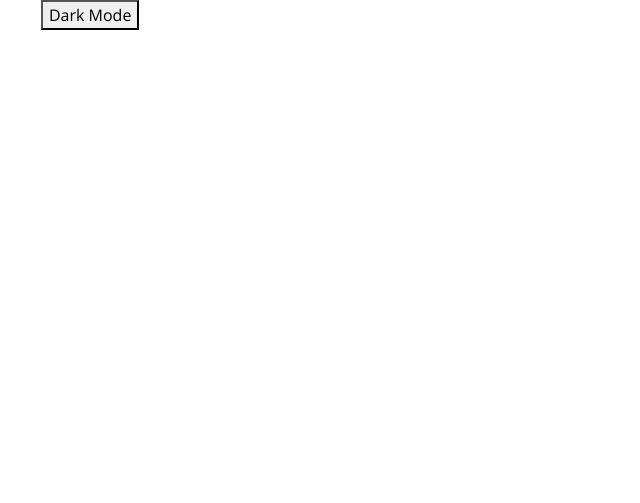
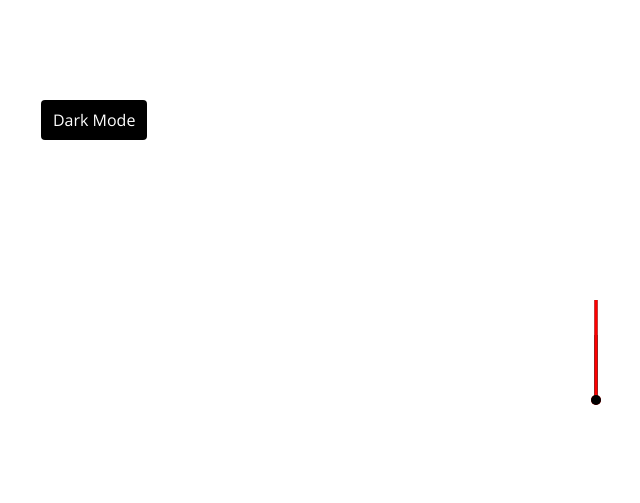
Before and after one commit to CornveliousFarva/symmetrical-octo-giggle, a plain HTML site: page index.html in a window 1280 px wide. Shown: the whole page, without its empty margins (44-684 px from the left). Drawn offline with nearby package versions, Linux system fonts and the light colour scheme.

Commit message:
Changed a class name in the html and added the css.

```diff
--- a/index.html
+++ b/index.html
@@ -17,7 +17,7 @@
                 <div class="needle hour"></div>
                 <div class="needle minute"></div>
                 <div class="needle second"></div>
-                <div class="center-point"></div>
+                <div class="center"></div>
             </div>
 
             <div class="time"></div>
--- a/style.css
+++ b/style.css
@@ -4,12 +4,131 @@
     box-sizing: border-box;
 }
 
+:root{
+    --primary-color: black;
+    --secondary-color: white;
+}
+
+html.dark{
+    --primary-color: white;
+    --secondary-color: #333;
+}
+
+html.dark{
+    background-color: #111;
+    color: var(--primary-color);
+}
+
+html{
+    transition: all 0.5s ease;
+}
+
 body{
     font-family: 'Open Sans', sans-serif;
     display: flex;
     margin: 0;
-    flex-direction: column;
     align-items: center;
     overflow: hidden;
     height: 100vh;
 }
+
+.toggle{
+    background-color: var(--primary-color);
+    color: var(--secondary-color);
+    border: 0;
+    border-radius: 4px;
+    padding: 8px 12px;
+    position: absolute;
+    top: 100px;
+    cursor: pointer;
+}
+
+.toggle:focus{
+    outline: none;
+}
+
+.clock-container{
+    display: flex;
+    flex-direction: column;
+    justify-content: space-between;
+    align-items: center;
+}
+
+.clock{
+    position: relative;
+    width: 200px;
+    height: 200px;
+}
+
+.needle{
+    background-color: var(--primary-color);
+    position: absolute;
+    top: 50%;
+    left: 50%;
+    height: 65px;
+    width: 3px;
+    transform-origin: bottom center;
+}
+
+.needle.hour{
+    transform: translate(-50%, -100%) rotate(0deg);
+}
+
+.needle.minute{
+    transform: translate(-50%, -100%) rotate(0deg);
+    height: 100px;
+}
+
+.needle.second{
+    transform: translate(-50%, -100%) rotate(0deg);
+    height: 100px;
+    background-color: red;
+}
+
+.center{
+    background-color: red;
+    width: 10px;
+    height: 10px;
+    position: absolute;
+    top: 50%;
+    left: 50%;
+    transform: translate(-50%, -50%);
+    border-radius: 50%;
+}
+
+.center::after{
+    content: '';
+    background-color: var(--primary-color);
+    width: 10px;
+    height: 10px;
+    position: absolute;
+    top: 50%;
+    left: 50%;
+    transform: translate(-50%, -50%);
+    border-radius: 50%;
+}
+
+.time{
+    font-size: 50px;
+}
+
+.date{
+    color: lightgrey;
+    font-size: 14px;
+    letter-spacing: 0.3px;
+    text-transform: uppercase;
+}
+
+.date .circle{
+    background-color: var(--primary-color);
+    color: var(--secondary-color);
+    border-radius: 50%;
+    height: 18px;
+    width: 18px;
+    display: inline-flex;
+    align-items: center;
+    justify-content: center;
+    line-height: 18px;
+    transition: all 0.5s ease-in;
+    font-size: 12px;
+}
```
